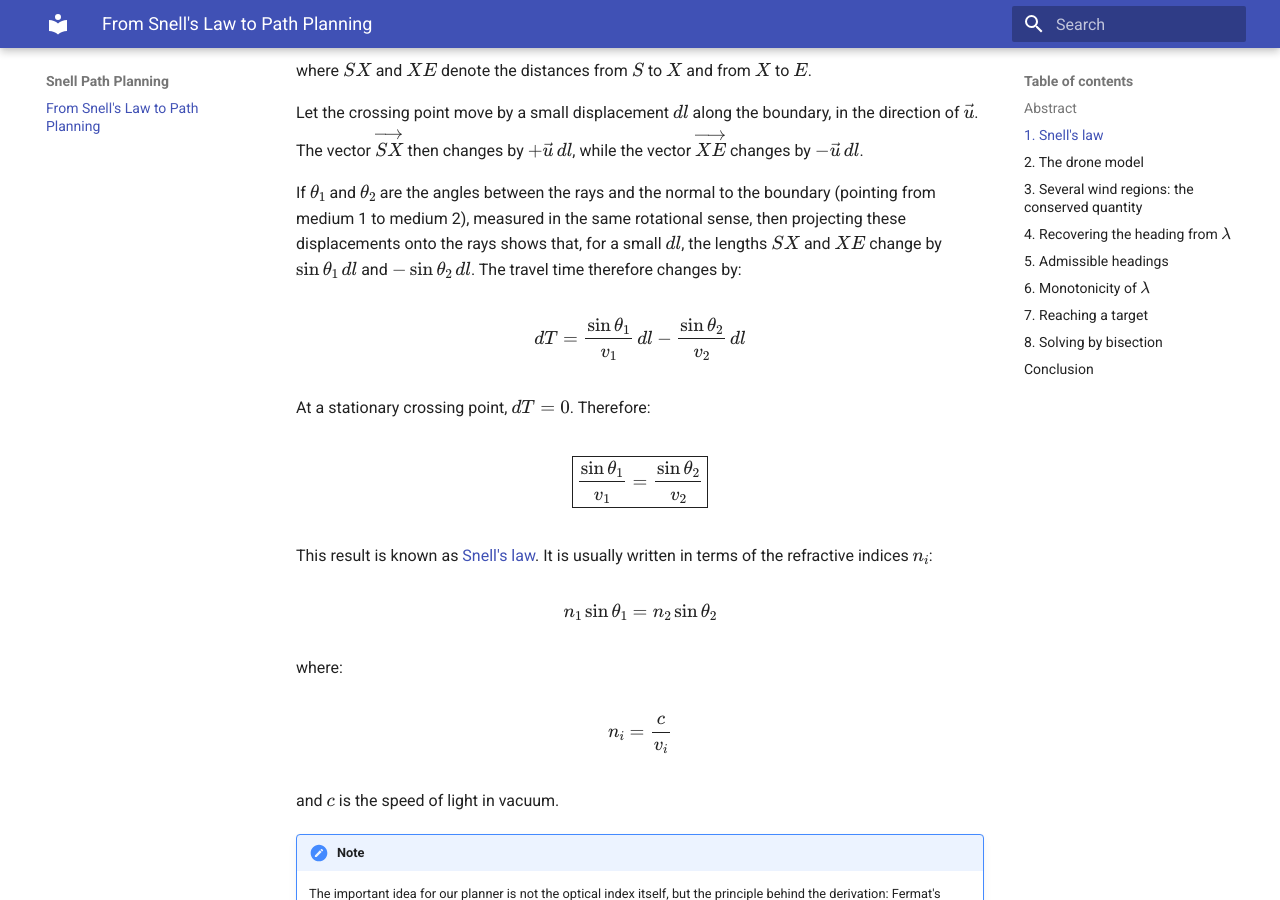
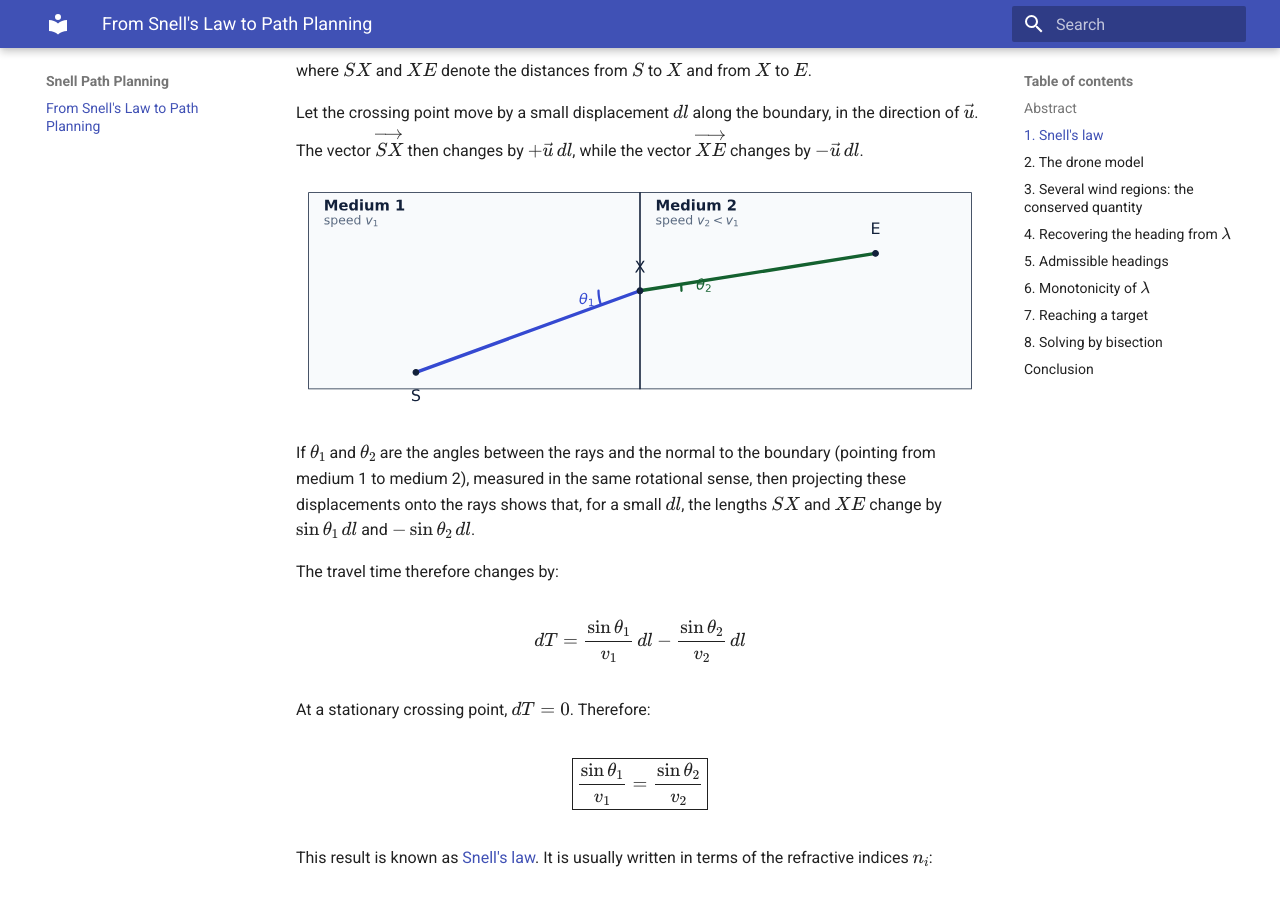
Before and after one commit to michaelsoulignac/snell-path-planning, an MkDocs documentation site: the page built from docs/index.md, in a window 1280 px wide and 900 px high, scrolled down 864 px. Built offline with MkDocs 1.6.1 and Material for MkDocs 9.7.7, drawn with Linux system fonts in a browser that asks for light colours.

Commit message:
Mkdocs: added Snell's law figure

```diff
--- a/docs/index.md
+++ b/docs/index.md
@@ -29,7 +29,10 @@ where $SX$ and $XE$ denote the distances from $S$ to $X$ and from $X$ to $E$.
 Let the crossing point move by a small displacement $dl$ along the boundary, in the direction of $\vec{u}$.
 The vector $\overrightarrow{SX}$ then changes by $+\vec{u}\,dl$, while the vector $\overrightarrow{XE}$ changes by $-\vec{u}\,dl$.
 
+![Snell's law](images/snell_law.svg)
+
 If $\theta_1$ and $\theta_2$ are the angles between the rays and the normal to the boundary (pointing from medium 1 to medium 2), measured in the same rotational sense, then projecting these displacements onto the rays shows that, for a small $dl$, the lengths $SX$ and $XE$ change by $\sin\theta_1\,dl$ and $-\sin\theta_2\,dl$.
+
 The travel time therefore changes by:
 
 $$
```
Also changed, not shown: docs/images/bisection.svg, docs/images/snell_law.svg (added).
